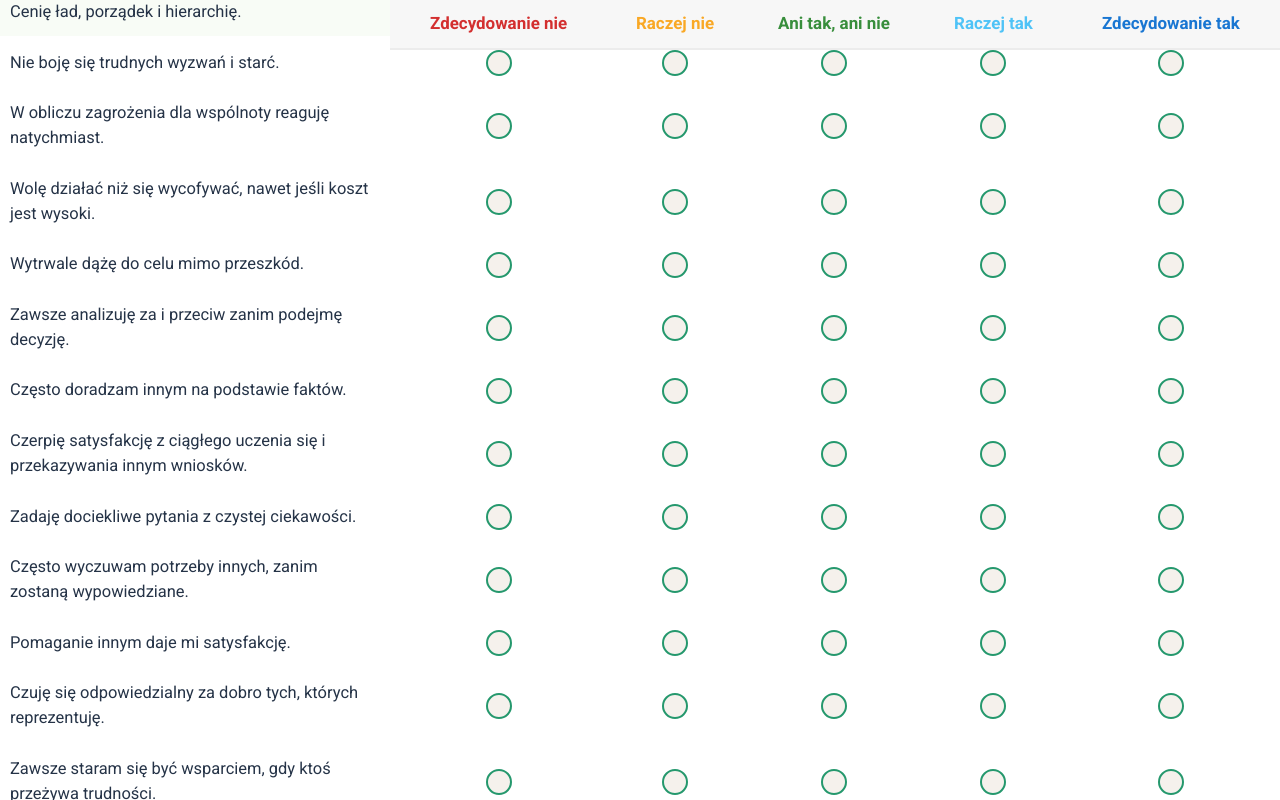
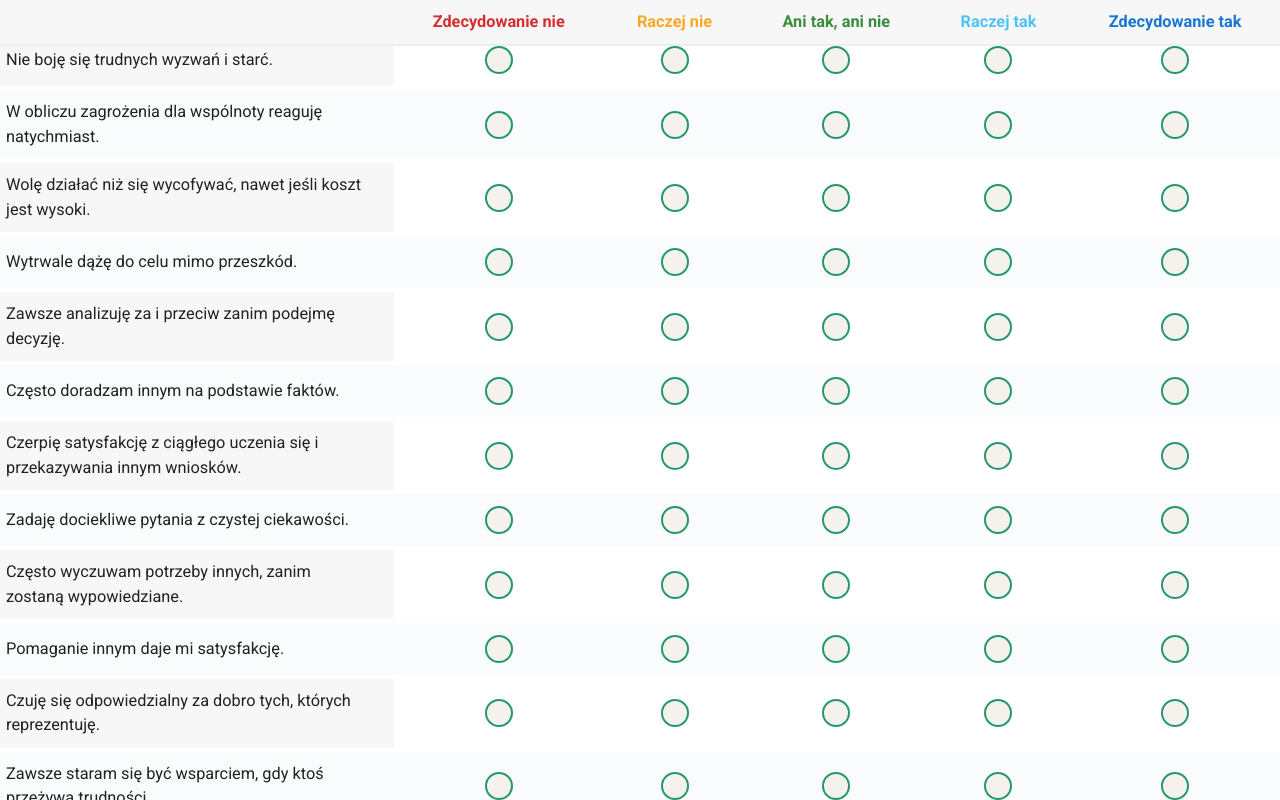
Before and after one commit to stecpiotr/archetypy-ankieta, a React (Vite) app: page / in a window 1280 px wide. Both pictures are taken after a click on the button "Zaczynamy". Shown: the part 295-1095 px from the top of the page. Built offline with nearby package versions, Linux system fonts and the light colour scheme.

Commit message:
powrót wyglady

```diff
--- a/src/LikertTable.css
+++ b/src/LikertTable.css
@@ -3,95 +3,64 @@
   border-collapse: separate;
   border-spacing: 0 0.3em;
   width: 100%;
+  min-width: 800px;
   background: #fff;
   box-sizing: border-box;
 }
 
-/* Nagłówki */
-.likert-table th {
-  font-size: 1.06rem;
-  padding: 14px 10px;
-  white-space: normal;
+.likert-table th,
+.likert-table td {
+  padding: 10px 24px;
   text-align: center;
-  background: #f7f7f7;
-  color: #253347;
-  font-weight: 700;
+  box-sizing: border-box;
+  font-size: 1.02rem;
+}
+
+.likert-table thead th {
   position: sticky;
   top: 0;
+  background: #f7f7f7;
   z-index: 2;
-  border-bottom: 2px solid #ececec;
+  border-bottom: 2px solid #eee;
+  font-weight: 700;
+  transition: background 0.15s;
+  white-space: normal;
+  word-break: break-word;
 }
 
-.likert-th-question {
-  background: #fff !important;
+.likert-table th:first-child,
+.likert-table td:first-child {
+  text-align: left;
   min-width: 220px;
-  width: 370px;
-  max-width: 460px;
-  position: static !important;
-  border-bottom: 2px solid #ececec;
-}
-.likert-th-scale {
-  background: #f7f7f7 !important;
-  border-bottom: 2px solid #ececec;
+  max-width: 340px;
   white-space: normal;
-}
-.scale-label {
-  display: block;
-  white-space: normal;
-  word-wrap: break-word;
-  line-height: 1.16;
-  font-weight: 700;
+  word-break: break-word;
+  padding-left: 6px;
 }
 
-.likert-table td.question-cell {
-  text-align: left;
-  background: #fff;
-  padding: 11px 10px;
-  min-width: 220px;
-  width: 370px;
-  max-width: 460px;
-  /* Zapewnia łamanie długich pytań */
-  white-space: normal;
-  word-break: break-word;
-  vertical-align: middle;
-  font-size: 1.03rem;
-  color: #253347;
-  font-weight: 500;
+.likert-table .question-cell {
+  color: #222;
+  background: #f7f7f7;
 }
 
-/* Hover podświetlenie */
-.row-hovered td,
-.cell-hovered {
-  background: #f8fcf6 !important;
-  transition: background 0.18s;
-}
-.col-hovered {
-  background: #f8fafd !important;
-  transition: background 0.18s;
-}
-
-/* Odpowiedzi - radio wyśrodkowane */
 .likert-table td.option-cell {
   text-align: center;
   background: #fff;
-  vertical-align: middle;
-  padding: 0;
+  height: 52px;
+  min-width: 56px;
 }
-.option-label {
-  display: flex;
-  align-items: center;
-  justify-content: center;
-  height: 38px;
-  width: 100%;
-}
+
+/* Styl radiobuttonów */
 .option-label input[type="radio"] {
   appearance: none;
   -webkit-appearance: none;
   border: 2px solid #25986d;
   background: #f5f1ec;
   border-radius: 50%;
-  width: 26px;
-  height: 26px;
+  width: 28px;
+  height: 28px;
+  box-sizing: border-box;
+  outline: none;
   cursor: pointer;
   transition: border-color 0.2s, background 0.2s;
   margin: 0;
@@ -121,44 +90,51 @@
   background: #e3fbf1;
   outline: none;
 }
+.option-label.hovered,
+.likert-row.hovered .option-label {
+  background: #f5f5f2;
+  border-radius: 50%;
+}
+
+/* Podświetlenia/hover */
+.likert-table .scale-header.hovered,
+.likert-row.hovered .question-cell {
+  background: #e1f1ed !important;
+  transition: background 0.15s;
+}
 
 .likert-row:nth-child(even) td {
   background: #fafbfc;
 }
 
-/* Responsywność i łamanie nagłówków */
+/* RESPONSYWNOŚĆ */
 @media (max-width: 950px) {
   .likert-table {
     min-width: 600px;
     font-size: 0.95em;
   }
-  .likert-th-question,
-  .likert-table td.question-cell {
-    min-width: 110px;
-    max-width: 280px;
-    font-size: 0.98rem;
-  }
 }
 
-@media (max-width: 650px) {
-  .likert-table th,
-  .likert-table td {
-    font-size: 0.91em !important;
-    padding: 0.35em 0.4em !important;
-  }
-  .likert-th-question,
-  .likert-table td.question-cell {
-    min-width: 79px !important;
-    max-width: 180px !important;
-    font-size: 0.97rem;
-  }
+/* --- DODAJ TO NA KOŃCU --- */
+.missing-row td,
+.missing-row .question-cell {
+  background: #ffeded !important;
+  transition: background 0.2s;
 }
-
-/* Brak żadnych cieni na tabeli ani wokół */
-.likert-table,
-.likert-table th,
-.likert-table tr,
-.likert-table td {
-  box-shadow: none !important;
-  filter: none !important;
+.option-cell.missing-cell {
+  background: #ffeded !important;
 }
+.likert-row.hovered-row td,
+.likert-row td.hovered-col,
+.option-cell.hovered-col {
+  background: #e3f3ff !important;
+  transition: background 0.2s;
+}
+/* --- Krzyżowe podświetlenie na zielono --- */
+.likert-table .scale-header.hovered,
+.likert-row.hovered-row td,
+.likert-row td.hovered-col,
+.option-cell.hovered-col {
+  background: #c8f7d6 !important;
+  transition: background 0.2s;
+}
--- a/src/Questionnaire.tsx
+++ b/src/Questionnaire.tsx
@@ -2,33 +2,45 @@ import React, { useState, useEffect } from "react";
 import { questions } from "./questions";
 import "./LikertTable.css";
 
+// Skala ocen i kolorów nagłówków
 const scaleLabels = [
   { label: "Zdecydowanie nie", color: "#d32f2f" },
-  { label: "Raczej nie",        color: "#f9a825" },
-  { label: "Ani tak, ani nie",  color: "#388e3c" },
-  { label: "Raczej tak",        color: "#4fc3f7" },
-  { label: "Zdecydowanie tak",  color: "#1976d2" }
+  { label: "Raczej nie", color: "#f9a825" },
+  { label: "Ani tak, ani nie", color: "#388e3c" },
+  { label: "Raczej tak", color: "#4fc3f7" },
+  { label: "Zdecydowanie tak", color: "#1976d2" },
 ];
 
 const Questionnaire: React.FC = () => {
   const [responses, setResponses] = useState<number[]>(Array(questions.length).fill(0));
+  const [hovered, setHovered] = useState<{ row: number | null, col: number | null }>({ row: null, col: null });
+  const [error, setError] = useState(false);
   const [submitted, setSubmitted] = useState(false);
-  const [hoveredCol, setHoveredCol] = useState<number | null>(null);
-  const [hoveredRow, setHoveredRow] = useState<number | null>(null);
 
+  // Przechwyt odpowiedzi
   const handleResponse = (row: number, value: number) => {
     const newResponses = [...responses];
     newResponses[row] = value;
     setResponses(newResponses);
+    setError(false);
   };
 
+  // Obsługa wysłania
   const handleSubmit = (e: React.FormEvent) => {
     e.preventDefault();
+    if (responses.some((v) => v === 0)) {
+      setError(true);
+      return;
+    }
     setSubmitted(true);
   };
 
   if (submitted) {
-    return <div style={{ textAlign: "center", fontSize: "1.4rem", padding: 60 }}>Dziękuję!</div>;
+    return (
+      <div style={{ textAlign: "center", fontSize: "1.4rem", padding: 60 }}>
+        Dziękujemy za wypełnienie ankiety!
+      </div>
+    );
   }
 
   return (
@@ -36,34 +48,41 @@ const Questionnaire: React.FC = () => {
       <table className="likert-table">
         <thead>
           <tr>
-            <th className="likert-th-question"></th>
+            <th></th>
             {scaleLabels.map((col, colIdx) => (
               <th
                 key={colIdx}
-                className="likert-th-scale"
+                className={
+                  "scale-header" +
+                  (hovered.col === colIdx ? " hovered" : "")
+                }
                 style={{ color: col.color }}
+                onMouseEnter={() => setHovered({ ...hovered, col: colIdx })}
+                onMouseLeave={() => setHovered({ ...hovered, col: null })}
               >
-                <span className="scale-label">{col.label}</span>
+                {col.label}
               </th>
             ))}
           </tr>
         </thead>
         <tbody>
           {questions.map((item, rowIdx) => (
-            <tr key={item.id}
-                className={hoveredRow === rowIdx ? "row-hovered" : ""}
-                onMouseEnter={() => setHoveredRow(rowIdx)}
-                onMouseLeave={() => setHoveredRow(null)}
+            <tr
+              key={item.id}
+              className={
+                "likert-row" + (hovered.row === rowIdx ? " hovered-row" : "")
+              }
+              onMouseEnter={() => setHovered({ ...hovered, row: rowIdx })}
+              onMouseLeave={() => setHovered({ ...hovered, row: null })}
             >
-              <td className={`question-cell${hoveredRow === rowIdx ? " cell-hovered" : ""}`}>
-                {item.text}
-              </td>
+              <td className="question-cell">{item.text}</td>
               {scaleLabels.map((_, colIdx) => (
                 <td
+                  className={
+                    "option-cell" +
+                    (hovered.col === colIdx ? " hovered-col" : "")
+                  }
                   key={colIdx}
-                  className={`option-cell${hoveredCol === colIdx ? " col-hovered" : ""}`}
-                  onMouseEnter={() => setHoveredCol(colIdx)}
-                  onMouseLeave={() => setHoveredCol(null)}
                 >
                   <label className="option-label">
                     <input
@@ -80,7 +99,24 @@ const Questionnaire: React.FC = () => {
           ))}
         </tbody>
       </table>
-      <div style={{ maxWidth: 420, margin: "42px auto 60px auto" }}>
+      {error && (
+        <div
+          style={{
+            margin: "30px auto 0 auto",
+            background: "rgba(220, 38, 38, 0.13)",
+            color: "#b00020",
+            fontWeight: 600,
+            borderRadius: 10,
+            padding: "21px 24px",
+            textAlign: "center",
+            fontSize: "1.18rem",
+            maxWidth: 500,
+          }}
+        >
+          Proszę udzielić odpowiedzi w każdym wierszu.
+        </div>
+      )}
+      <div style={{ maxWidth: 380, margin: "42px auto 60px auto" }}>
         <button
           type="submit"
           style={{
```
